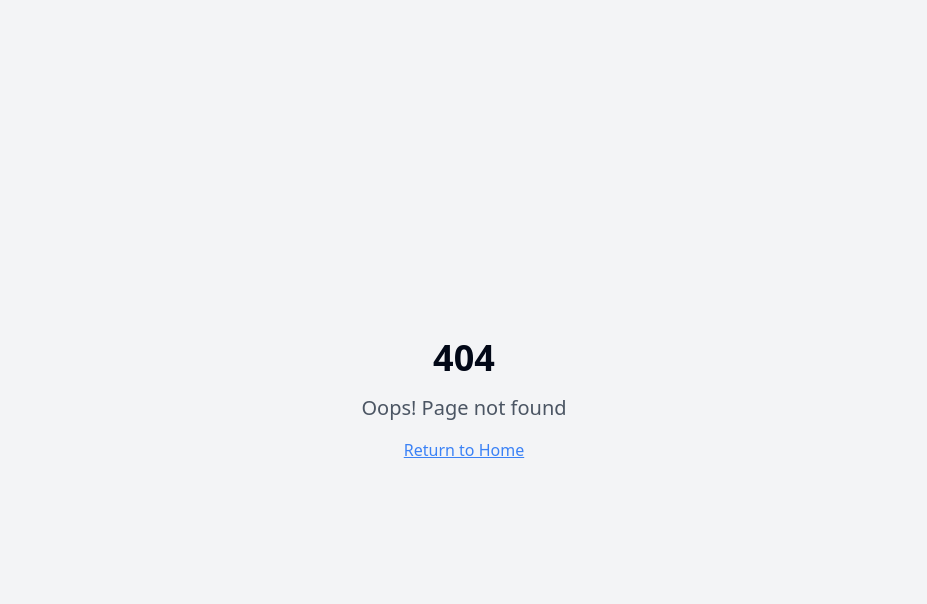
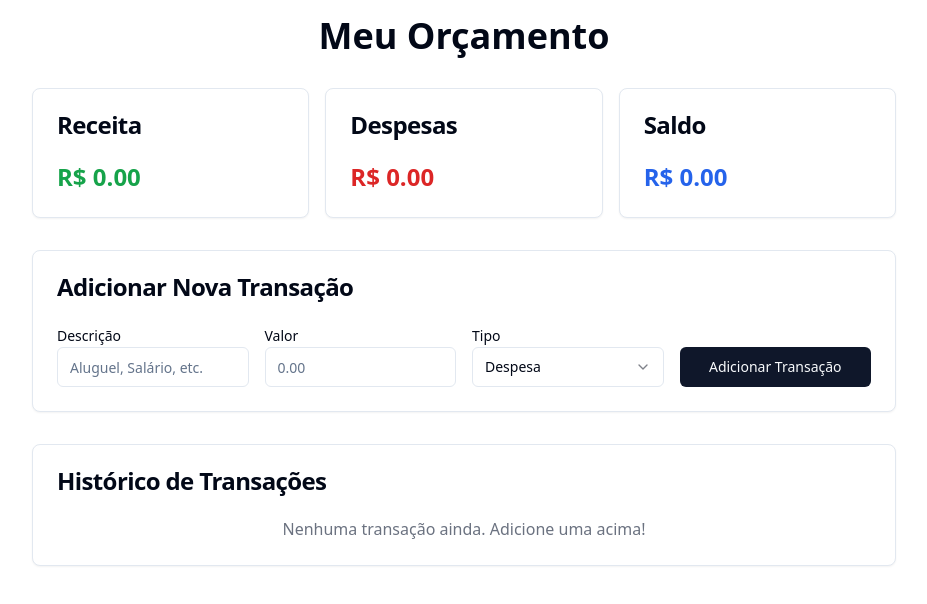
Before and after one commit to williammelo56/exporcamento, a React (Vite) app: page /budget in a window 1280 px wide. Before the commit this address had no page. Shown: the top 604 px of the page, without its empty margins (176-1103 px from the left). Built offline with nearby package versions, Linux system fonts and the light colour scheme.

Commit message:
[dyad] wrote 3 file(s)

```diff
--- a/src/App.tsx
+++ b/src/App.tsx
@@ -5,6 +5,7 @@ import { QueryClient, QueryClientProvider } from "@tanstack/react-query";
 import { BrowserRouter, Routes, Route } from "react-router-dom";
 import Index from "./pages/Index";
 import NotFound from "./pages/NotFound";
+import BudgetApp from "./pages/BudgetApp"; // Importar o novo componente
 
 const queryClient = new QueryClient();
 
@@ -16,6 +17,7 @@ const App = () => (
       <BrowserRouter>
         <Routes>
           <Route path="/" element={<Index />} />
+          <Route path="/budget" element={<BudgetApp />} /> {/* Nova rota para o aplicativo de orçamento */}
           {/* ADD ALL CUSTOM ROUTES ABOVE THE CATCH-ALL "*" ROUTE */}
           <Route path="*" element={<NotFound />} />
         </Routes>
--- /dev/null
+++ b/src/pages/BudgetApp.tsx
@@ -0,0 +1,218 @@
+"use client";
+
+import React, { useState, useEffect } from "react";
+import { Card, CardHeader, CardTitle, CardContent } from "@/components/ui/card";
+import { Input } from "@/components/ui/input";
+import { Button } from "@/components/ui/button";
+import {
+  Table,
+  TableHeader,
+  TableRow,
+  TableHead,
+  TableBody,
+  TableCell,
+} from "@/components/ui/table";
+import { Label } from "@/components/ui/label";
+import { Select, SelectContent, SelectItem, SelectTrigger, SelectValue } from "@/components/ui/select";
+import { Trash2 } from "lucide-react";
+import { showSuccess, showError } from "@/utils/toast";
+
+interface Transaction {
+  id: string;
+  description: string;
+  amount: number;
+  type: "income" | "expense";
+}
+
+const BudgetApp = () => {
+  const [transactions, setTransactions] = useState<Transaction[]>([]);
+  const [description, setDescription] = useState<string>("");
+  const [amount, setAmount] = useState<string>("");
+  const [type, setType] = useState<"income" | "expense">("expense");
+
+  useEffect(() => {
+    const storedTransactions = localStorage.getItem("budgetTransactions");
+    if (storedTransactions) {
+      setTransactions(JSON.parse(storedTransactions));
+    }
+  }, []);
+
+  useEffect(() => {
+    localStorage.setItem("budgetTransactions", JSON.stringify(transactions));
+  }, [transactions]);
+
+  const handleAddTransaction = (e: React.FormEvent) => {
+    e.preventDefault();
+    const parsedAmount = parseFloat(amount);
+
+    if (!description || isNaN(parsedAmount) || parsedAmount <= 0) {
+      showError("Por favor, insira uma descrição e um valor válido.");
+      return;
+    }
+
+    const newTransaction: Transaction = {
+      id: Date.now().toString(),
+      description,
+      amount: parsedAmount,
+      type,
+    };
+
+    setTransactions((prev) => [...prev, newTransaction]);
+    setDescription("");
+    setAmount("");
+    showSuccess("Transação adicionada com sucesso!");
+  };
+
+  const handleDeleteTransaction = (id: string) => {
+    setTransactions((prev) => prev.filter((t) => t.id !== id));
+    showSuccess("Transação removida com sucesso!");
+  };
+
+  const totalIncome = transactions
+    .filter((t) => t.type === "income")
+    .reduce((sum, t) => sum + t.amount, 0);
+
+  const totalExpenses = transactions
+    .filter((t) => t.type === "expense")
+    .reduce((sum, t) => sum + t.amount, 0);
+
+  const balance = totalIncome - totalExpenses;
+
+  return (
+    <div className="container mx-auto p-4 max-w-4xl">
+      <h1 className="text-4xl font-bold text-center mb-8">Meu Orçamento</h1>
+
+      <div className="grid grid-cols-1 md:grid-cols-3 gap-4 mb-8">
+        <Card>
+          <CardHeader>
+            <CardTitle>Receita</CardTitle>
+          </CardHeader>
+          <CardContent>
+            <p className="text-2xl font-semibold text-green-600">
+              R$ {totalIncome.toFixed(2)}
+            </p>
+          </CardContent>
+        </Card>
+        <Card>
+          <CardHeader>
+            <CardTitle>Despesas</CardTitle>
+          </CardHeader>
+          <CardContent>
+            <p className="text-2xl font-semibold text-red-600">
+              R$ {totalExpenses.toFixed(2)}
+            </p>
+          </CardContent>
+        </Card>
+        <Card>
+          <CardHeader>
+            <CardTitle>Saldo</CardTitle>
+          </CardHeader>
+          <CardContent>
+            <p className={`text-2xl font-semibold ${balance >= 0 ? "text-blue-600" : "text-red-600"}`}>
+              R$ {balance.toFixed(2)}
+            </p>
+          </CardContent>
+        </Card>
+      </div>
+
+      <Card className="mb-8">
+        <CardHeader>
+          <CardTitle>Adicionar Nova Transação</CardTitle>
+        </CardHeader>
+        <CardContent>
+          <form onSubmit={handleAddTransaction} className="grid grid-cols-1 md:grid-cols-4 gap-4 items-end">
+            <div className="col-span-full md:col-span-1">
+              <Label htmlFor="description">Descrição</Label>
+              <Input
+                id="description"
+                type="text"
+                value={description}
+                onChange={(e) => setDescription(e.target.value)}
+                placeholder="Aluguel, Salário, etc."
+              />
+            </div>
+            <div className="col-span-full md:col-span-1">
+              <Label htmlFor="amount">Valor</Label>
+              <Input
+                id="amount"
+                type="number"
+                value={amount}
+                onChange={(e) => setAmount(e.target.value)}
+                placeholder="0.00"
+                step="0.01"
+              />
+            </div>
+            <div className="col-span-full md:col-span-1">
+              <Label htmlFor="type">Tipo</Label>
+              <Select value={type} onValueChange={(value: "income" | "expense") => setType(value)}>
+                <SelectTrigger id="type">
+                  <SelectValue placeholder="Selecionar tipo" />
+                </SelectTrigger>
+                <SelectContent>
+                  <SelectItem value="income">Receita</SelectItem>
+                  <SelectItem value="expense">Despesa</SelectItem>
+                </SelectContent>
+              </Select>
+            </div>
+            <Button type="submit" className="col-span-full md:col-span-1">
+              Adicionar Transação
+            </Button>
+          </form>
+        </CardContent>
+      </Card>
+
+      <Card>
+        <CardHeader>
+          <CardTitle>Histórico de Transações</CardTitle>
+        </CardHeader>
+        <CardContent>
+          {transactions.length === 0 ? (
+            <p className="text-center text-gray-500">Nenhuma transação ainda. Adicione uma acima!</p>
+          ) : (
+            <Table>
+              <TableHeader>
+                <TableRow>
+                  <TableHead>Descrição</TableHead>
+                  <TableHead>Valor</TableHead>
+                  <TableHead>Tipo</TableHead>
+                  <TableHead className="text-right">Ações</TableHead>
+                </TableRow>
+              </TableHeader>
+              <TableBody>
+                {transactions.map((transaction) => (
+                  <TableRow key={transaction.id}>
+                    <TableCell className="font-medium">{transaction.description}</TableCell>
+                    <TableCell
+                      className={
+                        transaction.type === "income"
+                          ? "text-green-600"
+                          : "text-red-600"
+                      }
+                    >
+                      R$ {transaction.amount.toFixed(2)}
+                    </TableCell>
+                    <TableCell>
+                      {transaction.type === "income" ? "Receita" : "Despesa"}
+                    </TableCell>
+                    <TableCell className="text-right">
+                      <Button
+                        variant="ghost"
+                        size="icon"
+                        onClick={() => handleDeleteTransaction(transaction.id)}
+                        aria-label="Excluir transação"
+                      >
+                        <Trash2 className="h-4 w-4 text-red-500" />
+                      </Button>
+                    </TableCell>
+                  </TableRow>
+                ))}
+              </TableBody>
+            </Table>
+          )}
+        </CardContent>
+      </Card>
+    </div>
+  );
+};
+
+export default BudgetApp;
--- a/src/pages/Index.tsx
+++ b/src/pages/Index.tsx
@@ -1,15 +1,20 @@
-// Update this page (the content is just a fallback if you fail to update the page)
-
 import { MadeWithDyad } from "@/components/made-with-dyad";
+import { Link } from "react-router-dom";
+import { Button } from "@/components/ui/button";
 
 const Index = () => {
   return (
-    <div className="min-h-screen flex items-center justify-center bg-gray-100">
-      <div className="text-center">
-        <h1 className="text-4xl font-bold mb-4">Welcome to Your Blank App</h1>
-        <p className="text-xl text-gray-600">
-          Start building your amazing project here!
+    <div className="min-h-screen flex flex-col items-center justify-center bg-gray-100 dark:bg-gray-900 text-gray-900 dark:text-gray-100">
+      <div className="text-center p-6 bg-white dark:bg-gray-800 rounded-lg shadow-lg">
+        <h1 className="text-4xl font-bold mb-4">Bem-vindo ao Seu Aplicativo</h1>
+        <p className="text-xl text-gray-600 dark:text-gray-400 mb-6">
+          Comece a construir seu projeto incrível aqui!
         </p>
+        <Link to="/budget">
+          <Button size="lg" className="text-lg px-8 py-4">
+            Ir para o Aplicativo de Orçamento
+          </Button>
+        </Link>
       </div>
       <MadeWithDyad />
     </div>
```
